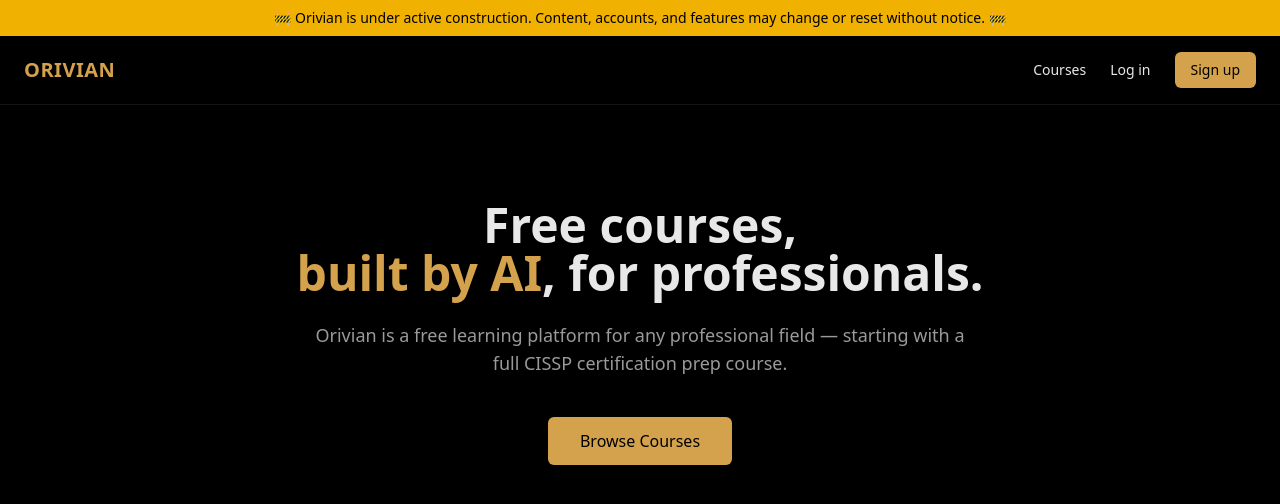
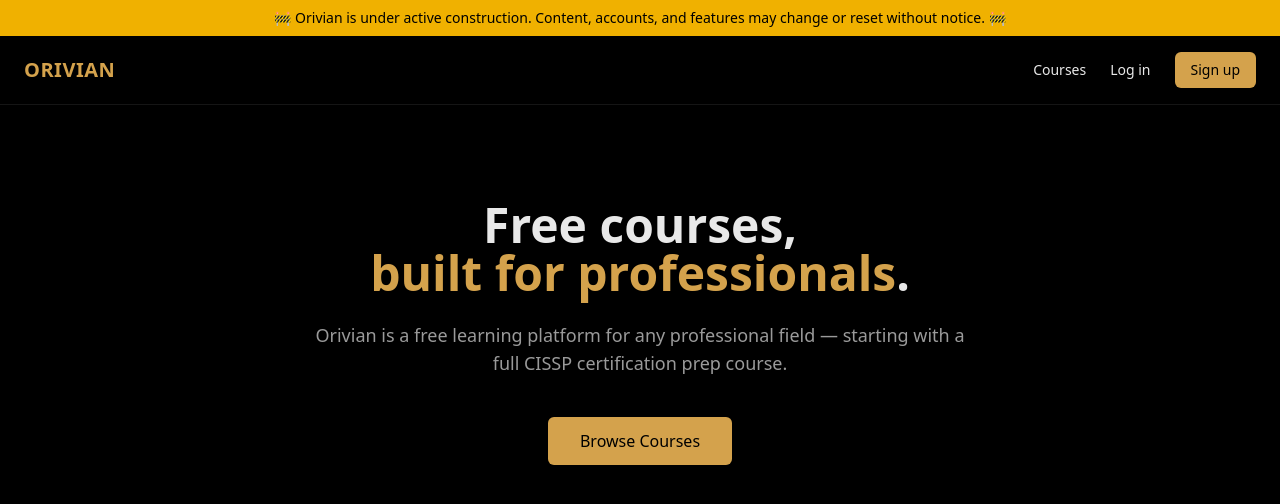
Before and after one commit to orivian-io/orivian, a Next.js app: page / in a window 1280 px wide. Shown: the top 504 px of the page. Built offline with nearby package versions, Linux system fonts and the light colour scheme; no server answers.

Commit message:
update landing page headline

```diff
--- a/app/page.tsx
+++ b/app/page.tsx
@@ -5,7 +5,7 @@ export default function Home() {
     <main className="max-w-4xl mx-auto px-4 py-24 text-center">
       <h1 className="text-5xl font-bold mb-6">
         Free courses,<br />
-        <span className="text-brand-primary">built by AI</span>, for professionals.
+        <span className="text-brand-primary">built for professionals</span>.
       </h1>
       <p className="text-lg text-brand-secondary max-w-2xl mx-auto mb-10">
         Orivian is a free learning platform for any professional field —
```
